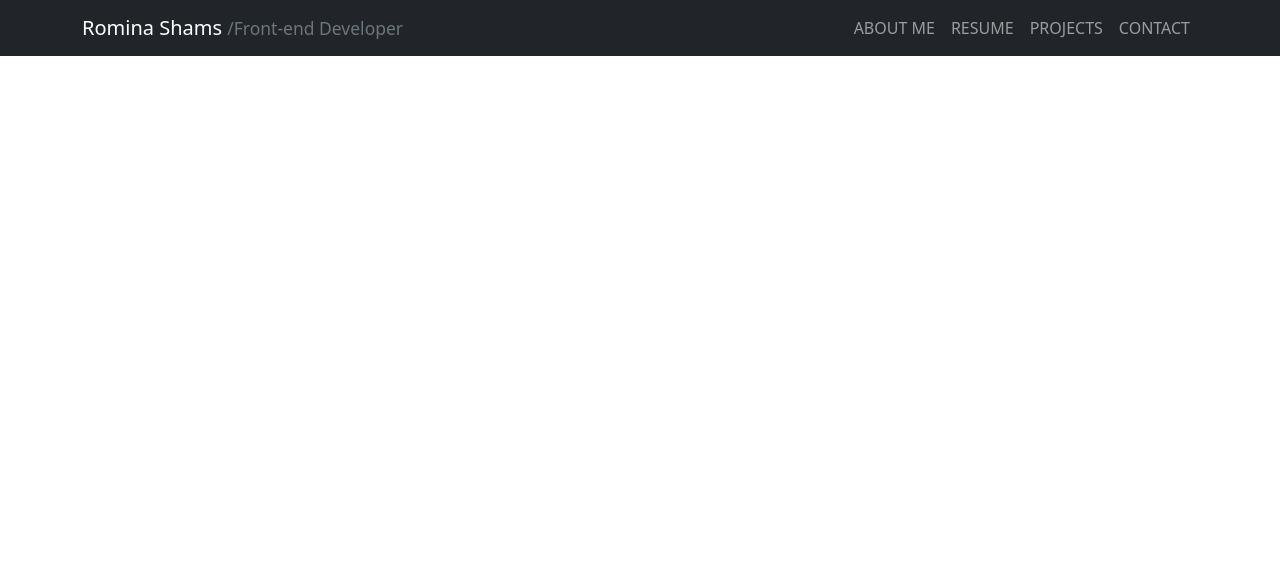
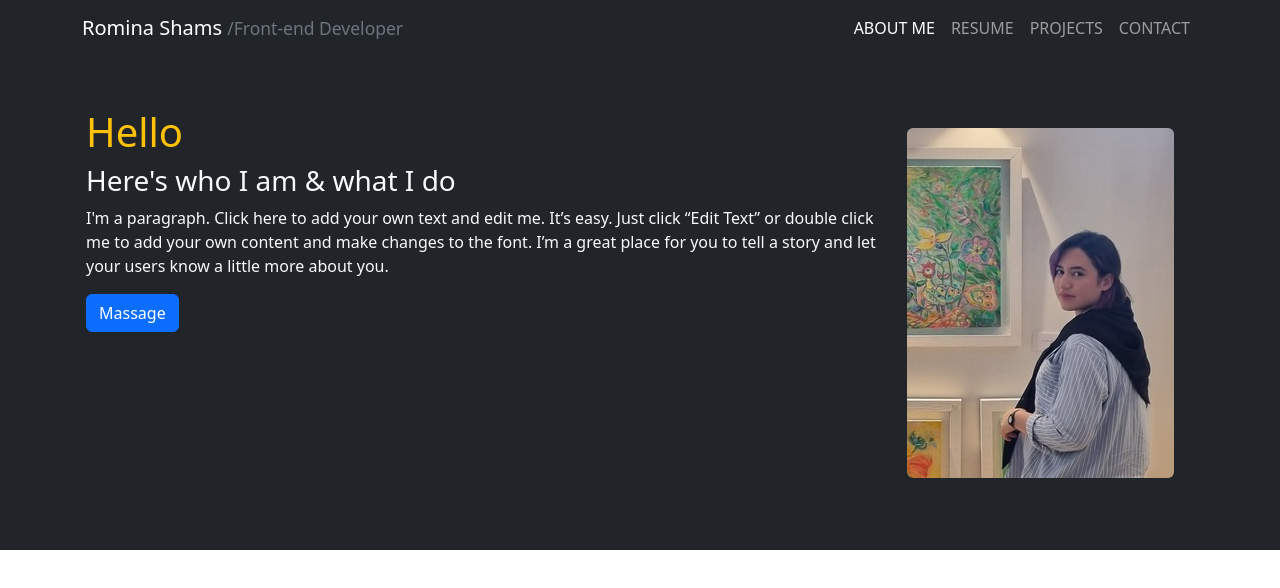
Before and after one commit to rominasham1864/practice-front-end, a plain HTML site: page Bootstrap/practice1/index.html in a window 1280 px wide. Drawn offline with nearby package versions, Linux system fonts and the light colour scheme.

Commit message:
showcase

```diff
--- a/Bootstrap/practice1/index.html
+++ b/Bootstrap/practice1/index.html
@@ -11,16 +11,20 @@
             crossorigin="anonymous">
     </head>
     <body>
+        <!-- navbar -->
         <nav class="navbar navbar-expand-lg navbar-dark bg-dark">
             <div class="container">
-                <a href="#" class="navbar-brand">Romina Shams <small class="text-secondary">/Front-end Developer</small></a>
-                <button class="navbar-toggler" type="button" data-bs-toggol="collapse" data-bs-target="navmenue">
+                <a href="#" class="navbar-brand">Romina Shams <small
+                        class="text-secondary">/Front-end Developer</small></a>
+                <button class="navbar-toggler" type="button"
+                    data-bs-toggle="collapse" data-bs-target="#navbarNav">
                     <span class="navbar-toggler-icon"></span>
                 </button>
+
                 <div class="collapse navbar-collapse" id="navbarNav">
                     <ul class="navbar-nav ms-auto">
                         <li class="nav-item">
-                            <a class="nav-link" href="#">ABOUT ME</a>
+                            <a class="nav-link active" href="#">ABOUT ME</a>
                         </li>
                         <li class="nav-item">
                             <a href="#resume" class="nav-link">RESUME</a>
@@ -35,6 +39,30 @@
                 </div>
             </div>
         </nav>
+        <!-- showcase -->
+        <section class="bg-dark text-light p-5 tex-center">
+            <div class="container">
+                <div class="d-md-flex">
+                    <div class="m-1 align-items-center">
+                        <h1 class="text-warning">Hello</h1>
+                        <h3>Here's who I am & what I do</h3>
+                        <p>I'm a paragraph. Click here to add your own text and
+                            edit me. It’s easy. Just click “Edit Text” or double
+                            click me to add your own content and make changes to
+                            the font.
+                            I’m a great place for you to tell a story and let
+                            your users know a little more about you.
+
+                        </p>
+                        <button type="button" class="btn btn-primary ">Massage</button>
+                    </div>
+                    <img src="romina.jpg" alt="profile photo"
+                        class="img-fluid w-50 h-50 m-4 rounded d-none d-md-block">
+
+                </div>
+            </div>
+        </section>
+
 
         <script
             src="https://cdn.jsdelivr.net/npm/bootstrap@5.3.3/dist/js/bootstrap.bundle.min.js"
```
Also changed, not shown: Bootstrap/practice1/test.html (added, +6 -0 lines), Bootstrap/practice1/cv.png (added), Bootstrap/practice1/romina.jpg (added).
